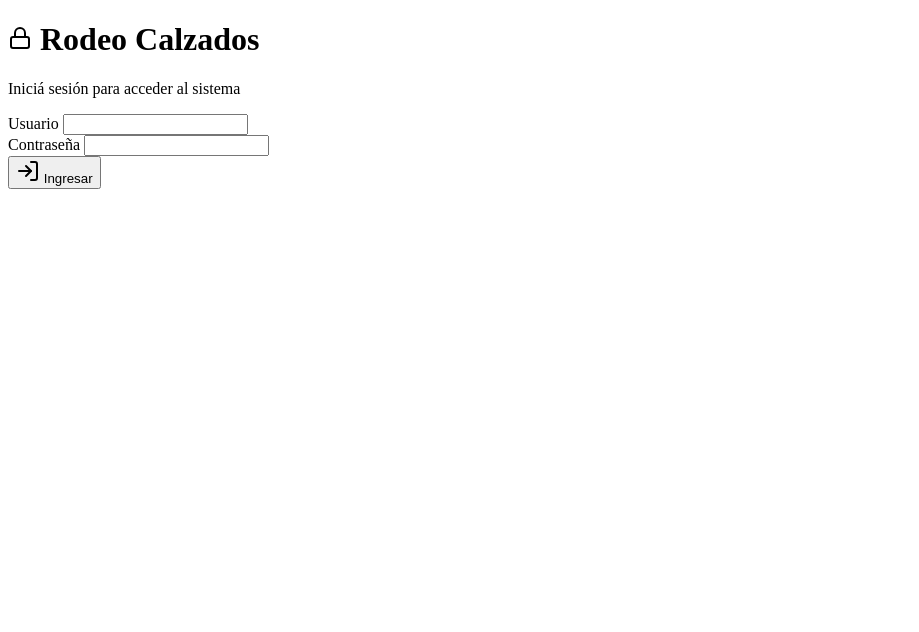
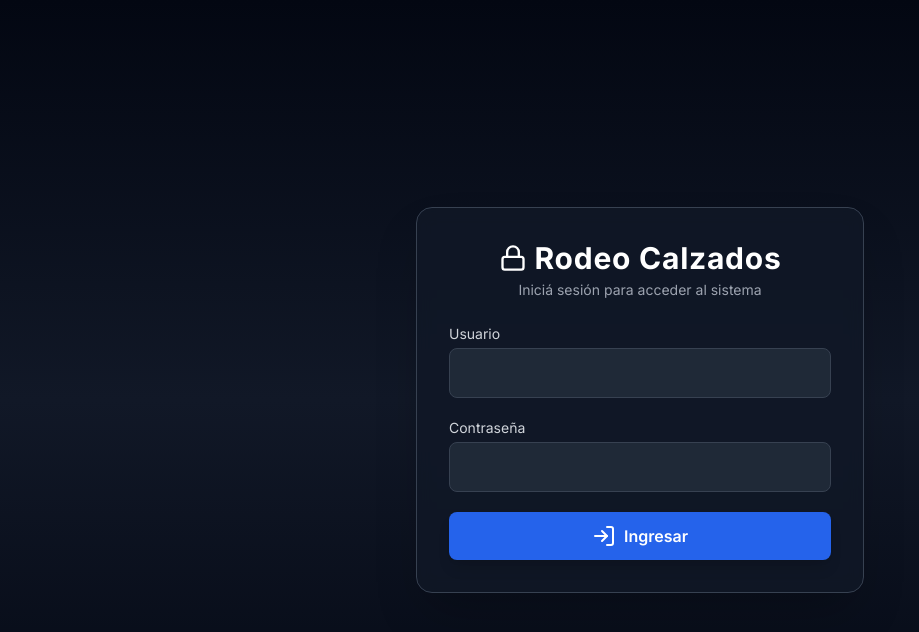
Before and after one commit to NahunMenem/Bando-Railway, a Flask app: page /login in a window 1280 px wide. Shown: the top 632 px of the page, without its empty margins (0-919 px from the left). Run offline with Flask 3, Linux system fonts and the light colour scheme; some libraries are stand-ins or nearby versions.

Commit message:
Update login.html

```diff
--- a/templates/login.html
+++ b/templates/login.html
@@ -1,66 +1,92 @@
 <!DOCTYPE html>
-<html lang="es" class="dark">
+<html lang="es">
 <head>
   <meta charset="UTF-8">
   <title>Iniciar Sesión - Rodeo Calzados</title>
-  <link rel="stylesheet" href="{{ url_for('static', filename='tailwind.css') }}">
+
+  <!-- TAILWIND REAL -->
+  <script src="https://cdn.tailwindcss.com"></script>
+
+  <!-- LUCIDE ICONS -->
   <script src="https://unpkg.com/lucide@latest"></script>
+
+  <!-- INTER FONT -->
+  <link href="https://fonts.googleapis.com/css2?family=Inter:wght@400;600;700&display=swap" rel="stylesheet">
+
   <script>
-    document.addEventListener("DOMContentLoaded", () => {
-      lucide.createIcons();
-    });
     tailwind.config = {
       theme: {
-        fontFamily: {
-          sans: ['Inter', 'sans-serif']
+        extend: {
+          fontFamily: { sans: ['Inter', 'sans-serif'] },
+          colors: { brand: '#2563eb' }
         }
       }
     }
+    document.addEventListener("DOMContentLoaded", () => lucide.createIcons());
   </script>
-  <link href="https://fonts.googleapis.com/css2?family=Inter:wght@400;600;700&display=swap" rel="stylesheet">
 </head>
-<body class="bg-gray-950 text-white flex items-center justify-center min-h-screen px-4 font-sans">
 
-  <div class="bg-gray-900 border border-gray-700 p-8 rounded-2xl shadow-xl w-full max-w-md space-y-6">
+<body class="min-h-screen bg-gradient-to-b from-gray-950 via-gray-900 to-gray-950
+             flex items-center justify-center px-4 font-sans">
+
+  <div class="bg-gray-900/80 backdrop-blur border border-gray-700 p-8 rounded-2xl shadow-2xl w-full max-w-md space-y-6">
+
+    <!-- CABECERA -->
     <div class="text-center space-y-1">
-      <h1 class="text-3xl font-bold tracking-wide text-white flex justify-center items-center gap-2">
-        <i data-lucide="lock"></i> Rodeo Calzados
+      <h1 class="text-3xl font-bold tracking-wide flex justify-center items-center gap-2 text-white">
+        <i data-lucide="lock" class="w-7 h-7"></i>
+        Rodeo Calzados
       </h1>
       <p class="text-sm text-gray-400">Iniciá sesión para acceder al sistema</p>
     </div>
 
+    <!-- FLASH MESSAGES -->
     {% with messages = get_flashed_messages(with_categories=true) %}
       {% if messages %}
+        <div class="space-y-2">
         {% for category, message in messages %}
           {% set color = {
             'success': 'bg-green-600',
             'danger': 'bg-red-600',
             'info': 'bg-blue-600',
-            'warning': 'bg-yellow-600 text-black'
+            'warning': 'bg-yellow-500 text-black'
           }[category] %}
-          <div class="p-3 rounded text-sm {{ color }}">
+          <div class="p-3 rounded text-sm font-semibold {{ color }}">
             {{ message }}
           </div>
         {% endfor %}
+        </div>
       {% endif %}
     {% endwith %}
 
-    <form method="POST" class="space-y-4">
+    <!-- FORMULARIO -->
+    <form method="POST" class="space-y-5">
+
       <div>
         <label for="username" class="block mb-1 text-sm text-gray-300">Usuario</label>
         <input type="text" id="username" name="username" required
-               class="w-full p-2 rounded bg-gray-800 border border-gray-700 focus:outline-none focus:ring-2 focus:ring-blue-500">
+               class="w-full bg-gray-800 border border-gray-700 text-white
+                      rounded-lg p-3 focus:ring-2 focus:ring-brand focus:outline-none">
       </div>
+
       <div>
         <label for="password" class="block mb-1 text-sm text-gray-300">Contraseña</label>
         <input type="password" id="password" name="password" required
-               class="w-full p-2 rounded bg-gray-800 border border-gray-700 focus:outline-none focus:ring-2 focus:ring-blue-500">
+               class="w-full bg-gray-800 border border-gray-700 text-white
+                      rounded-lg p-3 focus:ring-2 focus:ring-brand focus:outline-none">
       </div>
+
+      <!-- BOTÓN -->
       <button type="submit"
-              class="w-full bg-blue-600 hover:bg-blue-700 p-2 rounded flex items-center justify-center gap-2 font-semibold transition">
-        <i data-lucide="log-in"></i> Ingresar
+        class="w-full bg-blue-600 hover:bg-blue-700 py-3 rounded-lg text-white font-semibold
+               flex items-center justify-center gap-2 shadow-lg hover:shadow-blue-800/40
+               transition-all duration-200">
+        <i data-lucide="log-in"></i>
+        Ingresar
       </button>
+
     </form>
+
   </div>
 
 </body>
```
